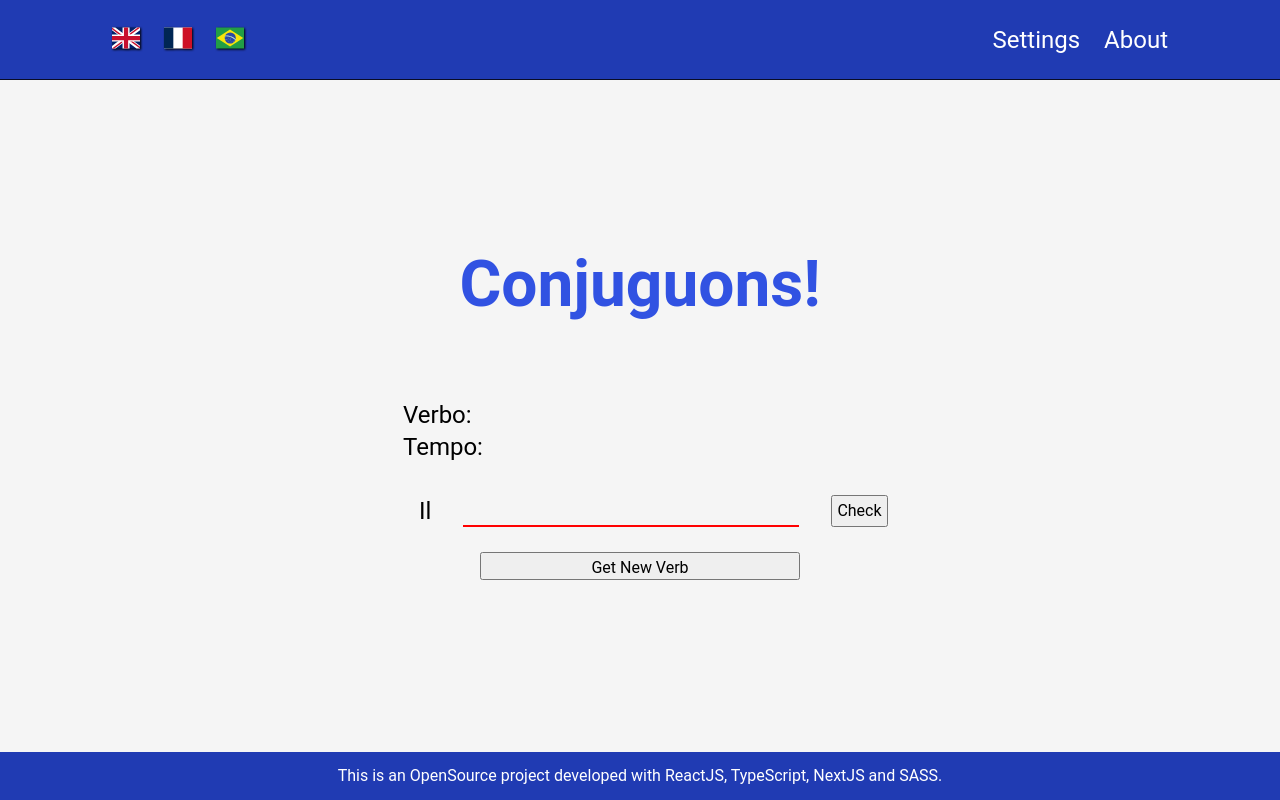
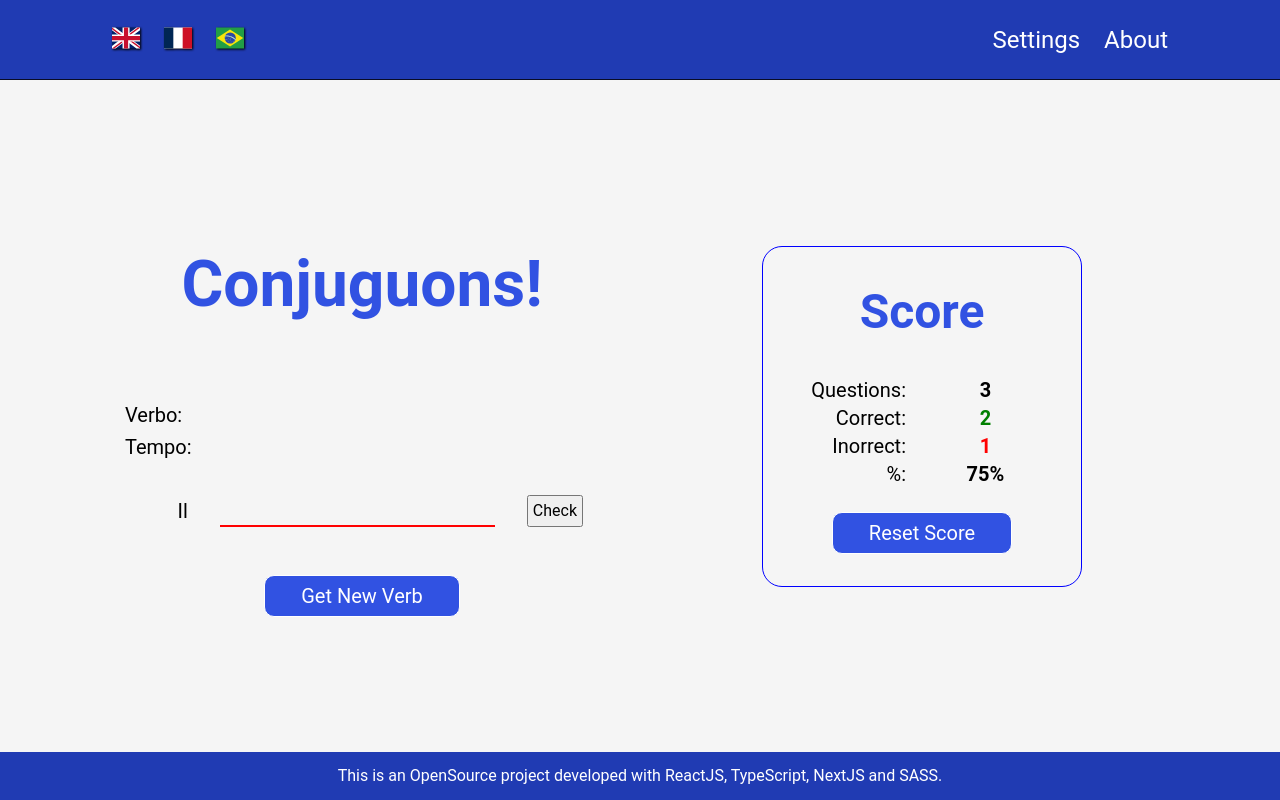
Before and after one commit to flaviobvds/conjuguons, a Next.js app: page / in a window 1280 px wide. Built offline with nearby package versions, Linux system fonts and the light colour scheme.

Commit message:
implement score

```diff
--- a/src/components/Header/header.module.scss
+++ b/src/components/Header/header.module.scss
@@ -1,4 +1,5 @@
 .headerContainer {
+    width: 100%;
     height: 5rem;
     border-bottom: 1px solid rgb(9, 12, 37);
     background-color: #203bb3
--- a/src/components/QuestionContainer/index.tsx
+++ b/src/components/QuestionContainer/index.tsx
@@ -5,6 +5,7 @@ const Lefff = require('french-verbs-lefff/dist/conjugations.json');
 import { VerbsInfo } from 'french-verbs-lefff';
 
 import styles from './questioncontainer.module.scss'
+import { Score } from "../Score";
 
 interface Question {
     verb: string,
@@ -114,7 +115,7 @@ export function QuestionContainer({ questionsettings, lang }: QuestionContainerP
 
     useEffect(() => {
         console.log(answer + ' / ' + correctAnswer)
-        if (answer !==  '') {
+        if (answer !== '') {
             answer === correctAnswer ? setStatus('correct') : setStatus('incorrect')
         }
     }, [correctAnswer])
@@ -156,7 +157,9 @@ export function QuestionContainer({ questionsettings, lang }: QuestionContainerP
     }
 
     return (
-        <main className={styles.contentContainer}>
+        <main className={styles.content}>
+            <div className={styles.divider}>
+                <div className={styles.leftContainer}>
 
                     <div className={styles.titleContainer}>
                         <h1 className={styles.title}> Conjuguons! </h1>
@@ -183,7 +186,7 @@ export function QuestionContainer({ questionsettings, lang }: QuestionContainerP
                             <input
                                 onChange={e => setAnswer(e.target.value)}
                                 value={answer}
-                        className={`${styles.answer} ${status === 'correct' ? styles.correct : styles.incorrect }`}
+                                className={`${styles.answer} ${status === 'correct' ? styles.correct : styles.incorrect}`}
                             />
 
                             <button
@@ -204,7 +207,11 @@ export function QuestionContainer({ questionsettings, lang }: QuestionContainerP
                         </button>
 
                     </div>
+                </div>
 
+
+                <Score />
+            </div>
         </main>
     );
 }
--- a/src/components/QuestionContainer/questioncontainer.module.scss
+++ b/src/components/QuestionContainer/questioncontainer.module.scss
@@ -1,31 +1,58 @@
-.contentContainer {
+.content {
+    width: 100%;
+    height: calc(100vh - 5rem - 3rem); //total viewport height minus header and footer
+    //background-color: pink;
+    display: flex;
+    justify-content: center;
+    align-items: center;
+    align-content: center;
+}
+
+.divider {
+    width: 100%;
+    max-width: 1120px;
+    display: grid;
+    grid-template-columns: 1fr 1fr;
+    //justify-content: center;
+    //align-content: center;
+    //background-color: purple;
+
+}
+
+.leftContainer {
+    //width: 100%;
     max-width: 1120px;
     margin: 0 auto;
-    //margin-top: 1rem;
     padding: 0 2rem;
-    //height: 100%;
-    height: calc(100vh - 5rem - 3rem);
-    align-content: center;
-    //border: 1px solid blue;
     //background-color: red;
     display: flex;
     flex-direction: column;
+    //align-content: flex-end;
+    align-items: flex-end;
+    //justify-items: center;
+    justify-self: right;
+
+    justify-content: center;
+
     //display: grid;
     //grid-template-rows: 1fr 3fr;
-    align-items: center;
-    justify-items: center;
-    justify-content: center;
+    //border: 1px solid blue;
+    //height: 100%;
+    //margin-top: 1rem;
     //border: 1px solid #172f9c;
 }
 
 .titleContainer {
     width: 100%;
+    color: #3152e2;
+    text-align: center;
+    margin-bottom: 2rem;
     //background-color: green;
-    color: #3152e2;
-    font-size: 2rem;
-    text-align: center;
     //margin-top: 1.5rem;
-    margin-bottom: 2rem;
+
+    h1 {
+        font-size: 4rem;
+    }
 }
 
 .questionContainer {
@@ -33,7 +60,7 @@
     width: 500px;
     height: 200px;
     line-height: 2rem;
-    font-size: 1.5rem;
+    font-size: 1.25rem;
     //background-color: yellow;
     padding: 5px;
     display: grid;
@@ -45,19 +72,19 @@
 
 .questionPromptContainer {
     padding: 0.5rem;
+    grid-area: qP;
     //background-color: green;
     //line-height: 2rem;
     //font-size: 1.5rem;
-    grid-area: qP;
     //display: flex;
 }
 
 .questionGeneratedContainer {
     padding: 0.5rem;
+    line-height: 2rem;
+    grid-area: qG;
     //background-color: pink;
-    line-height: 2rem;
     //font-size: 1.5rem;
-    grid-area: qG;
 }
 
 
@@ -88,7 +115,7 @@
     border-top: none;
     border-left: none;
     border-right: none;
-    font-size: 1.5rem;
+    font-size: 1.25rem;
     background-color: whitesmoke;
     //background-color: greenyellow;
 
@@ -115,10 +142,19 @@
 
 .getNewVerbButton {
     grid-area: nVB;
-    //font-size: 1.25rem;
-    padding: 0.25rem;
-    height: 1.75rem;
-    width: 20rem;
+    margin-top: 1.5rem;
+    padding: 0.5rem 2.25rem;
+    font-size: 1.25rem;
+    background-color: #3152e2;
+    color: white;
+    border: 1px solid white;
+    border-radius: 10px;
+    //height: 1.75rem;
+    //width: 20rem;
     //background-color: darkmagenta;
     justify-self: center;
+
+    &:hover {
+        filter: opacity(0.8);
+    }
 }
--- /dev/null
+++ b/src/components/Score/index.tsx
@@ -0,0 +1,30 @@
+import styles from './score.module.scss'
+
+export function Score() {
+    return (
+        <div className={styles.rightContainer}>
+            <div className={styles.scoreContent}>
+                <div className={styles.titleContainer} >
+                    <h1>Score</h1>
+                </div>
+
+                <div className={styles.scoreContainer}>
+                    <div className={styles.heading}>Questions:</div>
+                    <div className={styles.qtty}>3</div>
+                    <div className={styles.heading}>Correct:</div>
+                    <div className={styles.qttyCorrect}>2</div>
+                    <div className={styles.heading}>Inorrect:</div>
+                    <div className={styles.qttyIncorrect}>1</div>
+                    <div className={styles.heading}>%:</div>
+                    <div className={styles.qtty}>75%</div>
+                </div>
+
+                <button
+                    className={styles.resetButton}
+                >
+                    Reset Score
+                </button>
+            </div>
+        </div>
+    )
+}
--- /dev/null
+++ b/src/components/Score/score.module.scss
@@ -0,0 +1,79 @@
+.rightContainer {
+    //background-color: chocolate;
+    display:flex;
+    justify-content: center;
+
+}
+
+.scoreContent{
+    //background-color: rgb(226, 226, 226);
+    padding: 2rem;
+    border: 1px solid blue;
+    border-radius: 20px;
+
+    display:flex;
+    flex-direction: column;
+    justify-content: center;
+    align-items: center;
+}
+
+.titleContainer{
+    width: 100%;
+    color: #3152e2;
+    text-align: center;
+    margin-bottom: 2rem;
+    padding: 0.25rem;
+    //background-color: rgb(201, 201, 201);
+
+    h1 {
+        font-size: 3rem;
+    }
+}
+
+.scoreContainer {
+    //max-width: 70%;
+    display: grid;
+    grid-template-columns: 1fr 1fr;
+    grid-template-rows: 1fr 1fr 1fr 1fr;
+    //background-color: aqua;
+
+    * {
+        line-height: 1.75rem;
+        font-size: 1.25rem;
+        //border: 1px solid black;
+        padding: 0 1rem;
+        text-align: center;
+    }
+}
+
+.heading{
+    text-align: right;
+}
+
+.qtty {
+    font-weight: bold;
+}
+
+.qttyCorrect {
+    font-weight: bold;
+    color: green;
+}
+
+.qttyIncorrect {
+    font-weight: bold;
+    color: red;
+}
+
+.resetButton {
+    margin-top: 1.5rem;
+    padding: 0.5rem 2.25rem;
+    font-size: 1.25rem;
+    background-color: #3152e2;
+    color: white;
+    border: 1px solid white;
+    border-radius: 10px;
+
+    &:hover {
+        filter: opacity(0.8);
+    }
+}
```
Lines whose indentation alone changed are shown as unchanged.
